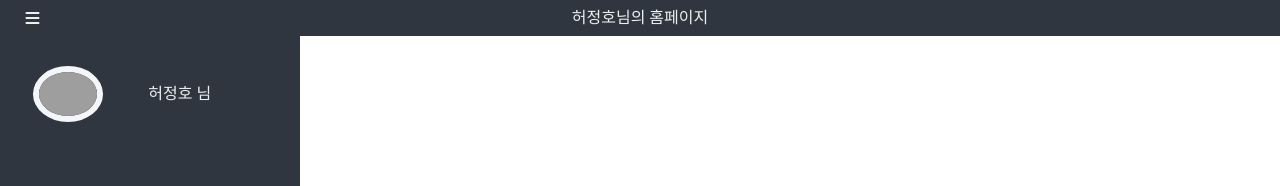
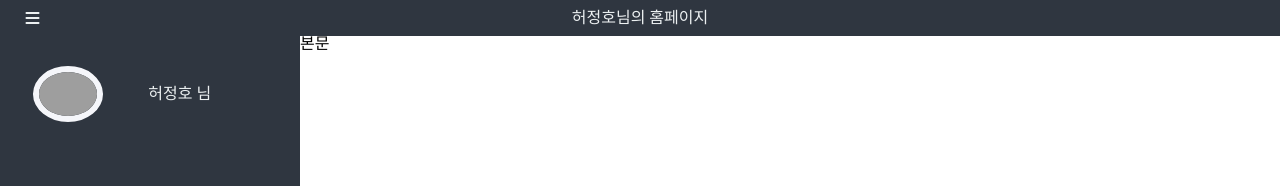
Before and after one commit to Choco0914/Mini-project-with-React, a React (Create React App) app: page / in a window 1280 px wide. Shown: the top 186 px of the page. Built offline with nearby package versions, Linux system fonts and the light colour scheme; grey boxes are pictures that could not be loaded.

Commit message:
본문 스타일링

```diff
--- a/public/index.html
+++ b/public/index.html
@@ -19,7 +19,7 @@
       work correctly both with client-side routing and a non-root public URL.
       Learn how to configure a non-root public URL by running `npm run build`.
     -->
-    <title>React App</title>
+    <title>Coding Test</title>
   </head>
   <body>
     <noscript>You need to enable JavaScript to run this app.</noscript>
--- /dev/null
+++ b/src/components/Content.js
@@ -0,0 +1,13 @@
+import React from "react";
+import styled from "styled-components";
+
+const Container = styled.div`
+  height: 100px;
+  width: 100px;
+`;
+
+const Content = () => {
+  return <Container>본문</Container>;
+};
+
+export default Content;
--- a/src/components/Home.js
+++ b/src/components/Home.js
@@ -2,8 +2,14 @@ import React from "react";
 import styled from "styled-components";
 import Header from "./Header";
 import Navigator from "./Navigator";
+import Content from "./Content";
 
 const HomeContainer = styled.div`
+  height: 100%;
+`;
+
+const BodyContainer = styled.div`
+  display: flex;
   height: 100%;
 `;
 
@@ -11,7 +17,10 @@ const Home = () => {
   return (
     <HomeContainer>
       <Header />
-      <Navigator />
+      <BodyContainer>
+        <Navigator />
+        <Content />
+      </BodyContainer>
     </HomeContainer>
   );
 };
--- a/src/components/Navigator.js
+++ b/src/components/Navigator.js
@@ -2,7 +2,6 @@ import React from "react";
 import styled from "styled-components";
 import Profile from "./Profile";
 import DropDown from "./DropDown";
-import { inherits } from "util";
 
 const NavContainer = styled.div`
   display: flex;
```
